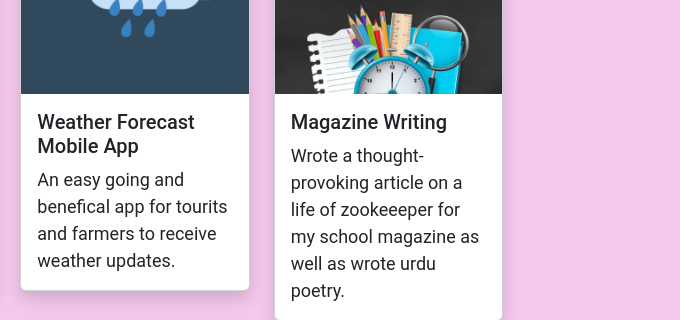
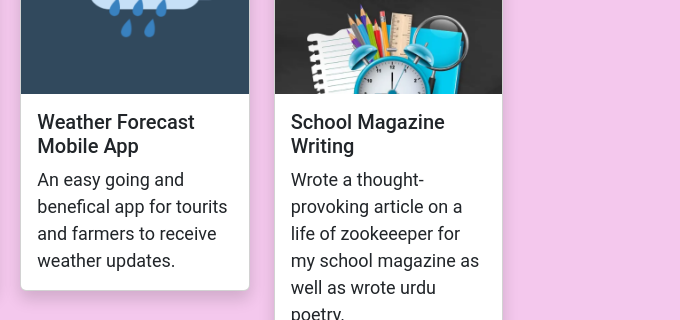
Before and after one commit to ScientistAreeba/Portfolio-2025, a plain HTML site: page index.html in a window 1280 px wide. Shown: the part 374-694 px from the top of the page, 600-1280 px from the left. Drawn offline with nearby package versions, Linux system fonts and the light colour scheme.

Commit message:
Update index.html

```diff
--- a/index.html
+++ b/index.html
@@ -84,7 +84,7 @@
                             <div class="card shadow">
                                 <img src="pictures/pic2.png" class="card-img-top" alt="Project 3">
                                 <div class="card-body">
-                                    <h5 class="card-title">Magazine Writing </h5>
+                                    <h5 class="card-title">School Magazine Writing </h5>
                                     <p class="card-text">Wrote a thought-provoking article on a life of zookeeeper for my school magazine as well
                                         as wrote urdu poetry.
                                     </p>
```
